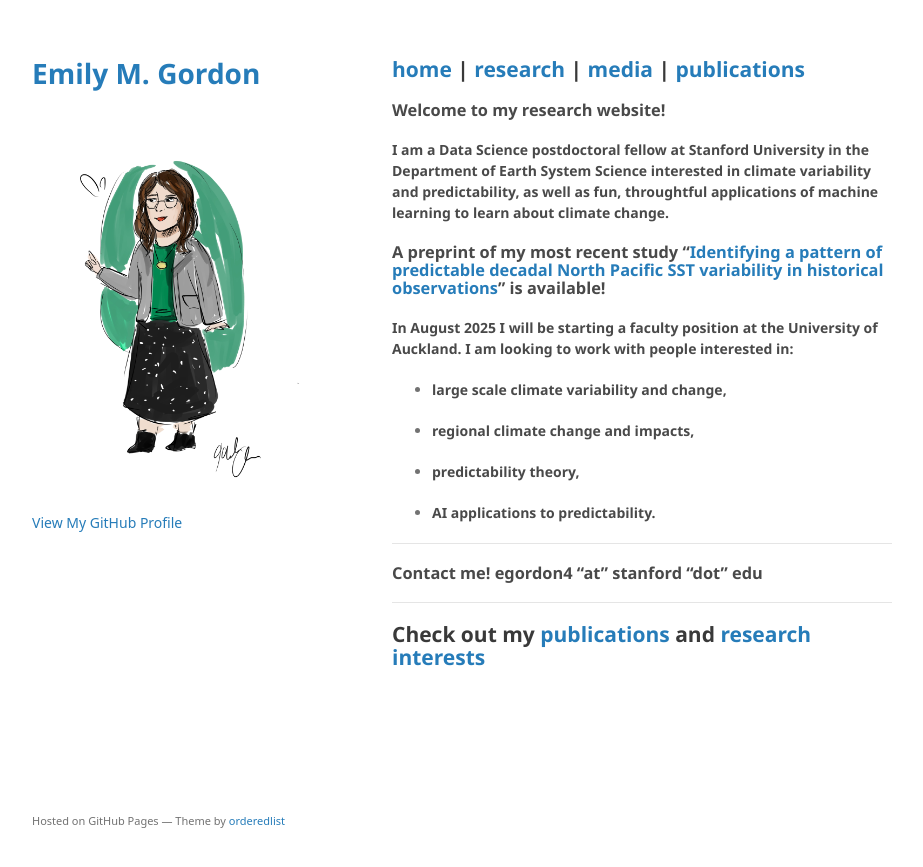
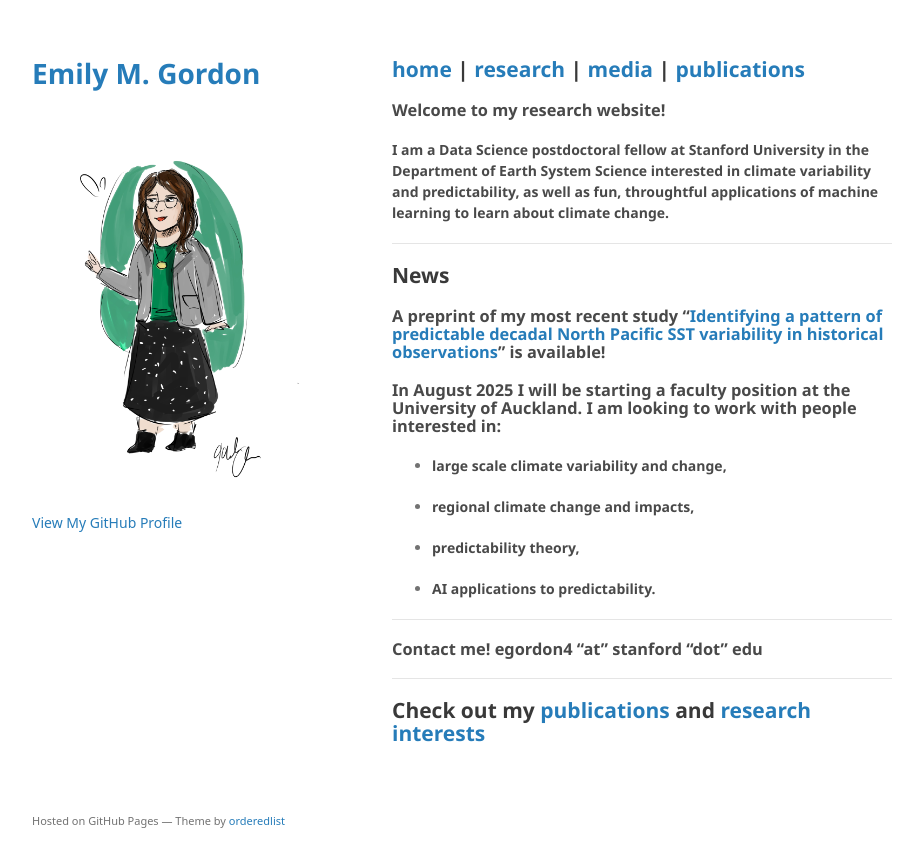
Before and after one commit to emily-gordy/emily-gordy.github.io, a Jekyll site: the page built from index.md, in a window 1280 px wide. Shown: the top 867 px of the page, without its empty margins (178-1101 px from the left). Built offline with Jekyll 4.4.1, drawn with Linux system fonts in a browser that asks for light colours; some web fonts are replaced; a script that is not in the unit is left out; the repository's description, which GitHub fills in, is left out; our own code applies the rules of GitHub Pages for plain Markdown files.

Commit message:
Update index.md

```diff
--- a/index.md
+++ b/index.md
@@ -8,9 +8,13 @@ layout: default
 
 #### I am a Data Science postdoctoral fellow at Stanford University in the Department of Earth System Science interested in climate variability and predictability, as well as fun, throughtful applications of machine learning to learn about climate change.
 
+* * *
+
+## News
+
 ### A preprint of my most recent study "[Identifying a pattern of predictable decadal North Pacific SST variability in historical observations](https://essopenarchive.org/doi/full/10.22541/essoar.172748543.36409823)" is available!
 
-#### In August 2025 I will be starting a faculty position at the University of Auckland. I am looking to work with people interested in:
+### In August 2025 I will be starting a faculty position at the University of Auckland. I am looking to work with people interested in:
 * #### large scale climate variability and change,
 * #### regional climate change and impacts,
 * #### predictability theory,
```
